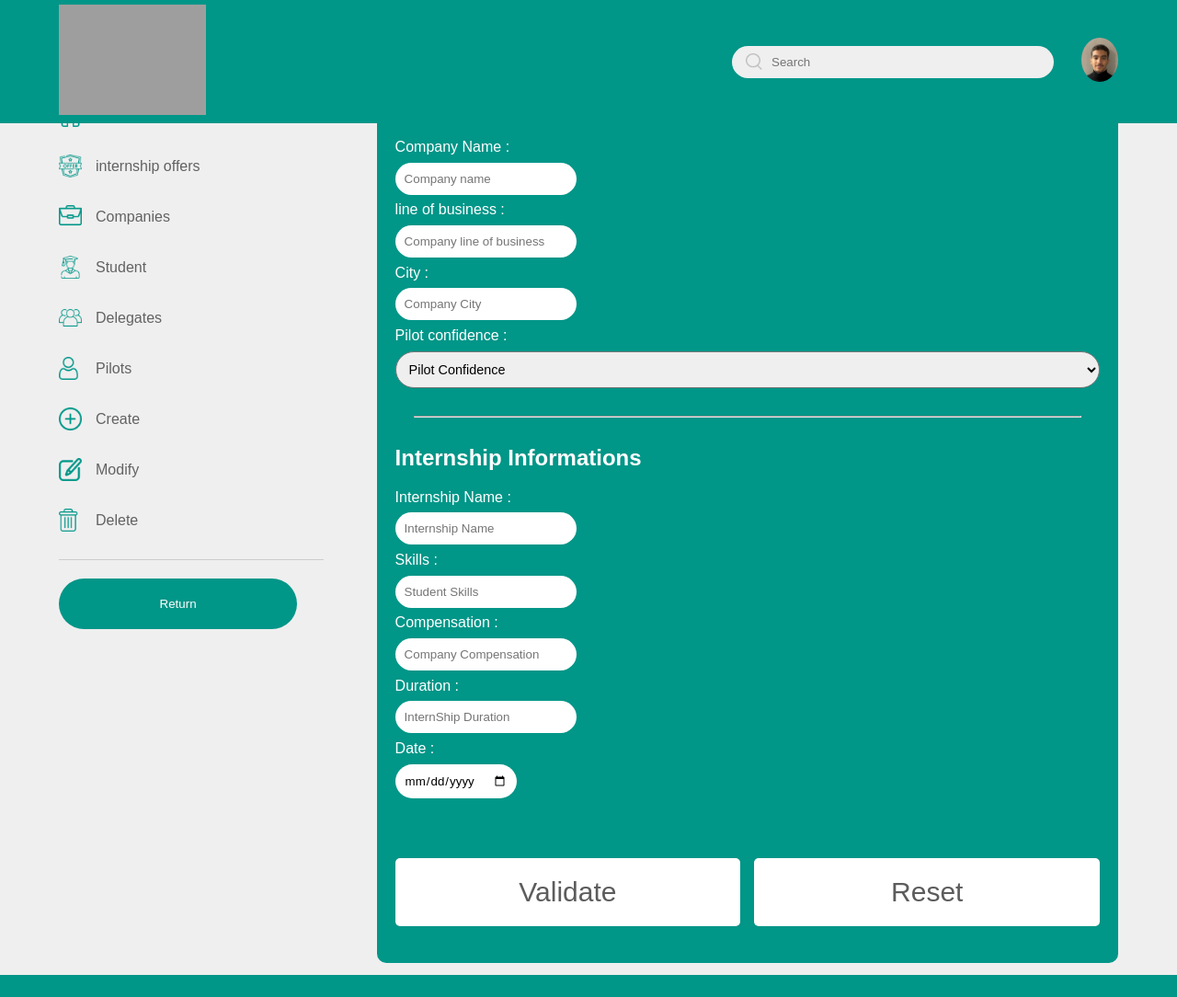
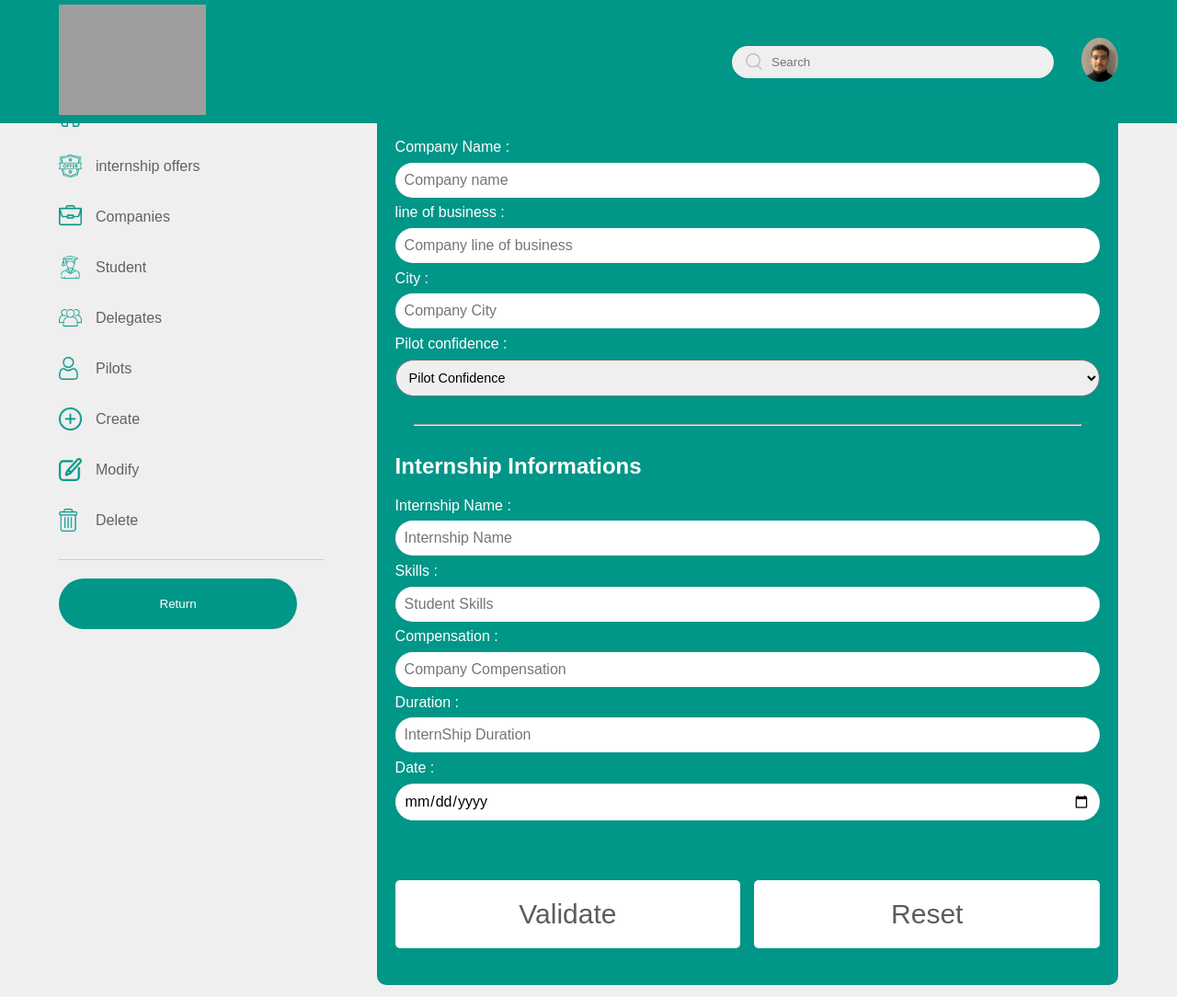
Before and after one commit to MrGautier256/ProjetWeb, a PHP site: page /Newcompany.php in a window 1280 px wide. Shown: the whole page at 92% size. Before the commit the page ends 1060 px from the top, so only its background shows below. Run offline with PHP 8.4, Linux system fonts and the light colour scheme; some libraries are stand-ins or nearby versions; grey boxes are pictures that could not be loaded.

Commit message:
MajNewCompany

```diff
--- a/Internship/Newcompany.php
+++ b/Internship/Newcompany.php
@@ -29,15 +29,15 @@
 
                              <div class="Student-box">
                                  <li> Company Name : </li>
-                                 <input id="newCompanyName" name="newCompanyName" type="text" placeholder="Company name" required="required">
+                                 <input class="formulaireInput" id="newCompanyName" name="newCompanyName" type="text" placeholder="Company name" required="required">
                              </div>
                              <div class="Student-box">
                                  <li> line of business : </li>
-                                 <input id="newCompanyBusiness" name="newCompanyBusiness" type="text" placeholder="Company line of business" required="required">
+                                 <input class="formulaireInput" id="newCompanyBusiness" name="newCompanyBusiness" type="text" placeholder="Company line of business" required="required">
                              </div>
                              <div class="Student-box">
                                  <li> City : </li>
-                                 <input id="newCompanyCity" name="newCompanyCity" type="text" placeholder="Company City" required="required">
+                                 <input class="formulaireInput" id="newCompanyCity" name="newCompanyCity" type="text" placeholder="Company City" required="required">
                              </div>
                              <div class="Student-box">
                                  <li> Pilot confidence : </li>
@@ -53,23 +53,23 @@
                              <h2 style="color: white; margin-bottom:20px;">Internship Informations </h2>
                              <div class="Student-box">
                                  <li> Internship Name : </li>
-                                 <input id="internshipName" name="internshipName" type="text" placeholder="Internship Name" required="required">
+                                 <input class="formulaireInput" id="internshipName" name="internshipName" type="text" placeholder="Internship Name" required="required">
                              </div>
                              <div class="Student-box">
                                  <li> Skills : </li>
-                                 <input id="internshipSkills" name="internshipSkills" type="text" placeholder="Student Skills" required="required">
+                                 <input class="formulaireInput" id="internshipSkills" name="internshipSkills" type="text" placeholder="Student Skills" required="required">
                              </div>
                              <div class="Student-box">
                                  <li> Compensation : </li>
-                                 <input id="internshipCompensation" name="internshipCompensation" type="number" placeholder="Company Compensation" required="required">
+                                 <input class="formulaireInput" id="internshipCompensation" name="internshipCompensation" type="number" placeholder="Company Compensation" required="required">
                              </div>
                              <div class="Student-box">
                                  <li> Duration : </li>
-                                 <input id="internshipDuration" name="internshipDuration" type="text" placeholder="InternShip Duration" required="required">
+                                 <input class="formulaireInput" id="internshipDuration" name="internshipDuration" type="text" placeholder="InternShip Duration" required="required">
                              </div>
                              <div class="Student-box">
                                  <li> Date : </li>
-                                 <input id="intershipDate" name="internshipDate" type="date" placeholder="InternShip Duration" required="required">
+                                 <input class="formulaireInput" id="intershipDate" name="internshipDate" type="date" placeholder="InternShip Duration" required="required">
                              </div>
                              <div class="Student-box">
                                  <li></li>
```
